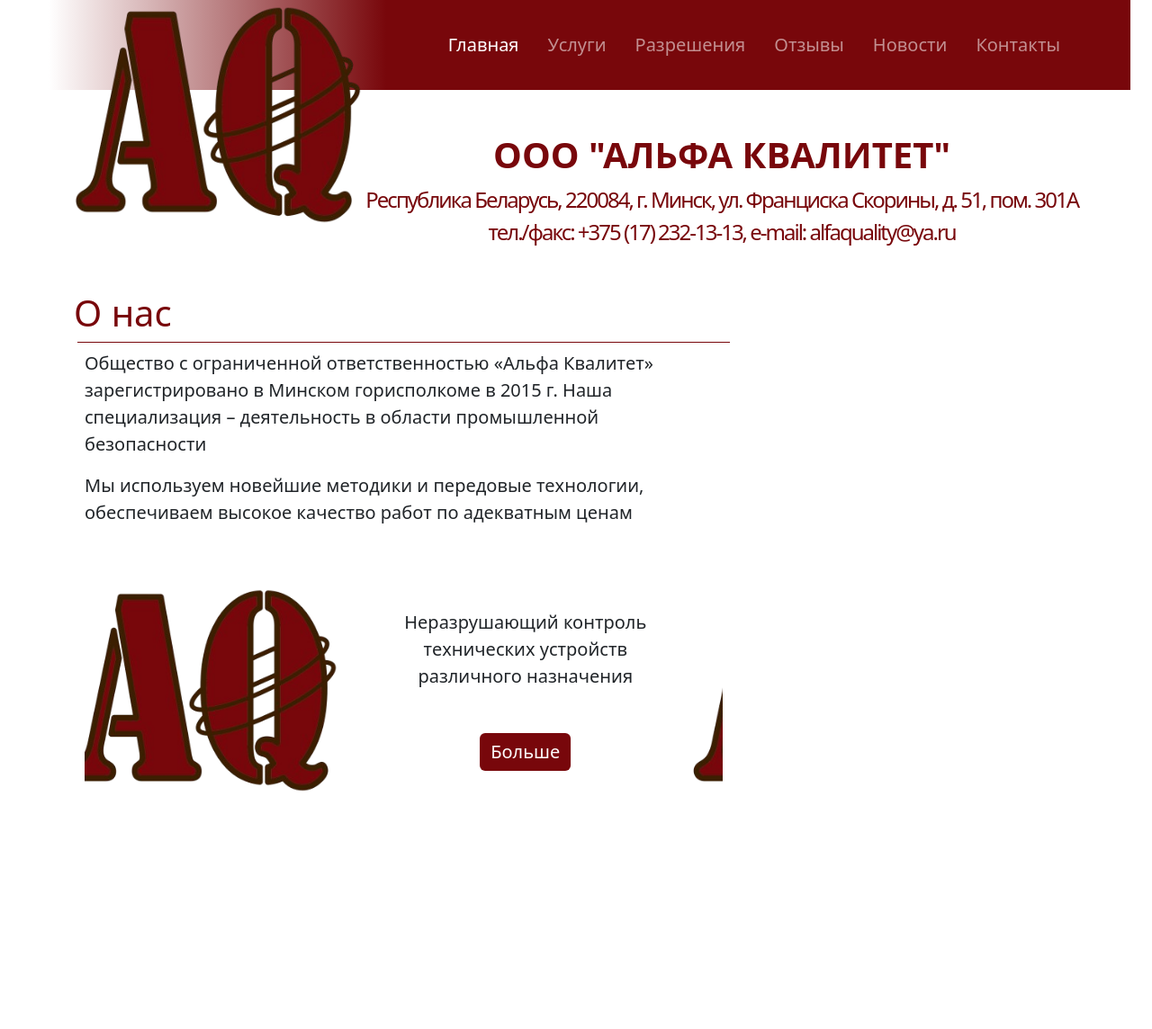
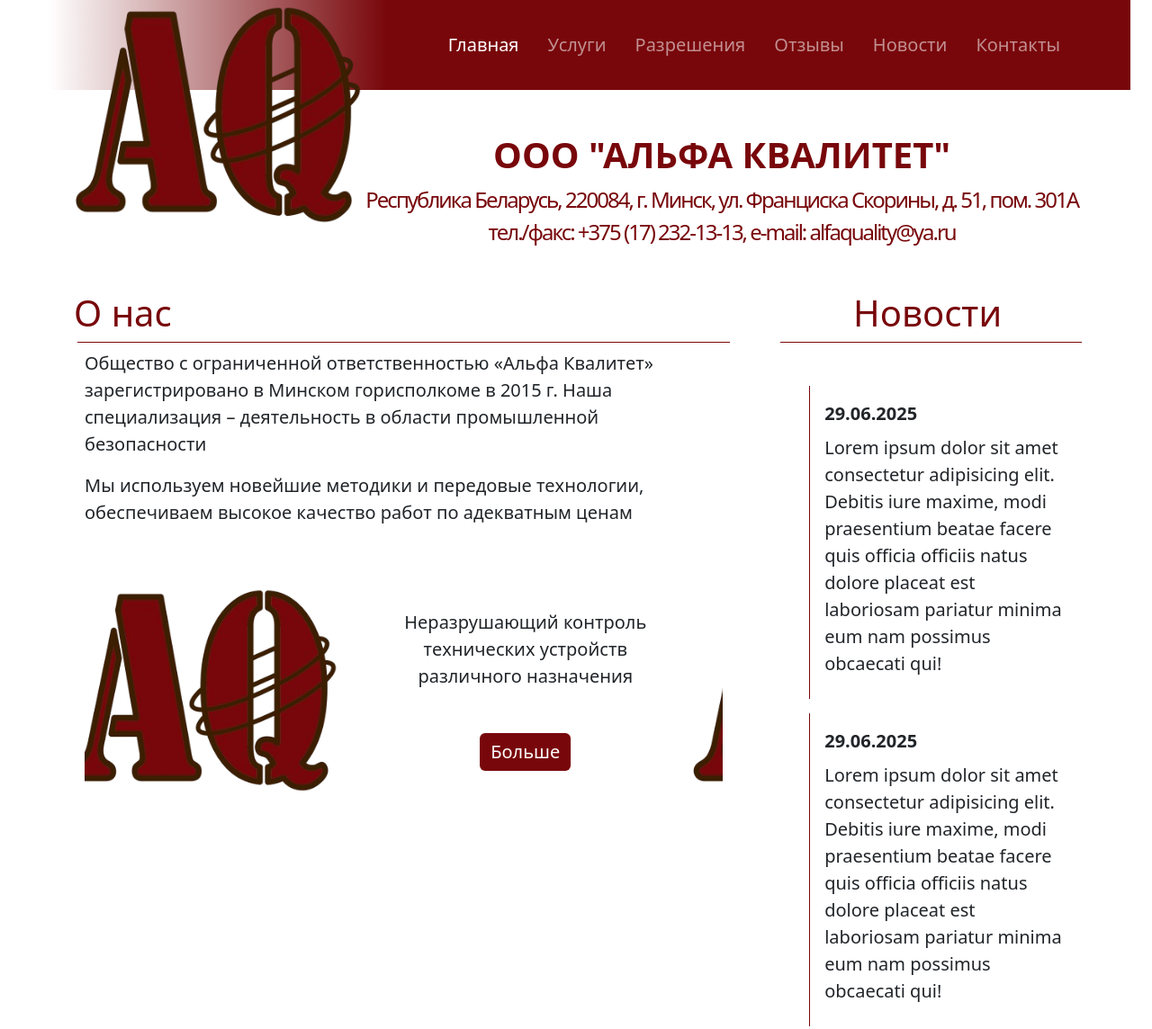
Before and after one commit to samolazoff/AQ-bootstrap, a website: page index.html in a window 1280 px wide. Shown: the whole page at 90% size. Before the commit the page ends 921 px from the top, so only its background shows below. Drawn offline with Linux system fonts and the light colour scheme.

Commit message:
Add block mini-news

```diff
--- a/index.html
+++ b/index.html
@@ -114,7 +114,17 @@
                     </div>
                 </section>
                 <aside class="block-mini-news">
-
+                    <h2 class="title-block fs-1 color-main text-center">Новости</h2>
+                    <ul class="block-mini-news-items m-1 pt-5 d-flex flex-column justify-content-start align-items-center gap-3">
+                        <li class="block-mini-news__item d-flex flex-column justify-content-start align-items-start gap-2 p-3">
+                            <time class="fs-5 fw-bold" datetime="2025-06-29 00:29">29.06.2025</time>
+                            <span class="block-mini-news__txt fs-5 mb-2"> Lorem ipsum dolor sit amet consectetur adipisicing elit. Debitis iure maxime, modi praesentium beatae facere quis officia officiis natus dolore placeat est laboriosam pariatur minima eum nam possimus obcaecati qui!</span>
+                        </li>
+                        <li class="block-mini-news__item d-flex flex-column justify-content-start align-items-start gap-2 p-3">
+                            <time class="fs-5 fw-bold" datetime="2025-06-29 00:29">29.06.2025</time>
+                            <span class="block-mini-news__txt fs-5 mb-2"> Lorem ipsum dolor sit amet consectetur adipisicing elit. Debitis iure maxime, modi praesentium beatae facere quis officia officiis natus dolore placeat est laboriosam pariatur minima eum nam possimus obcaecati qui!</span>
+                        </li>
+                    </ul>
                 </aside>
             </div>
         </main>
--- a/style/style.css
+++ b/style/style.css
@@ -1,4 +1,8 @@
 @import url(./bootstrap/bootstrap.min.css);
+
+li{
+    list-style: none;
+}
 
 .bgc-main{
     background-color: #78070B;
@@ -42,23 +46,38 @@
 
 /* BLOCK ABOUT */
 
+.block-about{
+    width: 65%;
+}
+
 .block-about-content{
-    width: 65%;
+    width: 100%;
     border-top: #78070B solid 1.5px;
 }
 
 .slide-wrap{
     height: 300px;
     border-radius: 25px;
-    /* box-shadow: 0px 14px 80px rgba(34, 35, 58, 0.2); */
 }
 .slider__img{
     width: 300px;
     border-radius: 25px;
-    /* box-shadow: 0px 14px 80px rgba(34, 35, 58, 0.2); */
+}
 
-    /* box-shadow: 4px 13px 30px 1px #BC5A5D; */
+/* BLOCK MINI NEWS */
+
+.block-mini-news{
+    width: 30%;
 }
+
+.block-mini-news-items{
+    width: 100%;
+    border-top: #78070B solid 1.5px;
+}
+.block-mini-news__item{
+    border-left:  #78070B solid 1.5px;
+}
+
 
 /* MEDIA */
 
```
